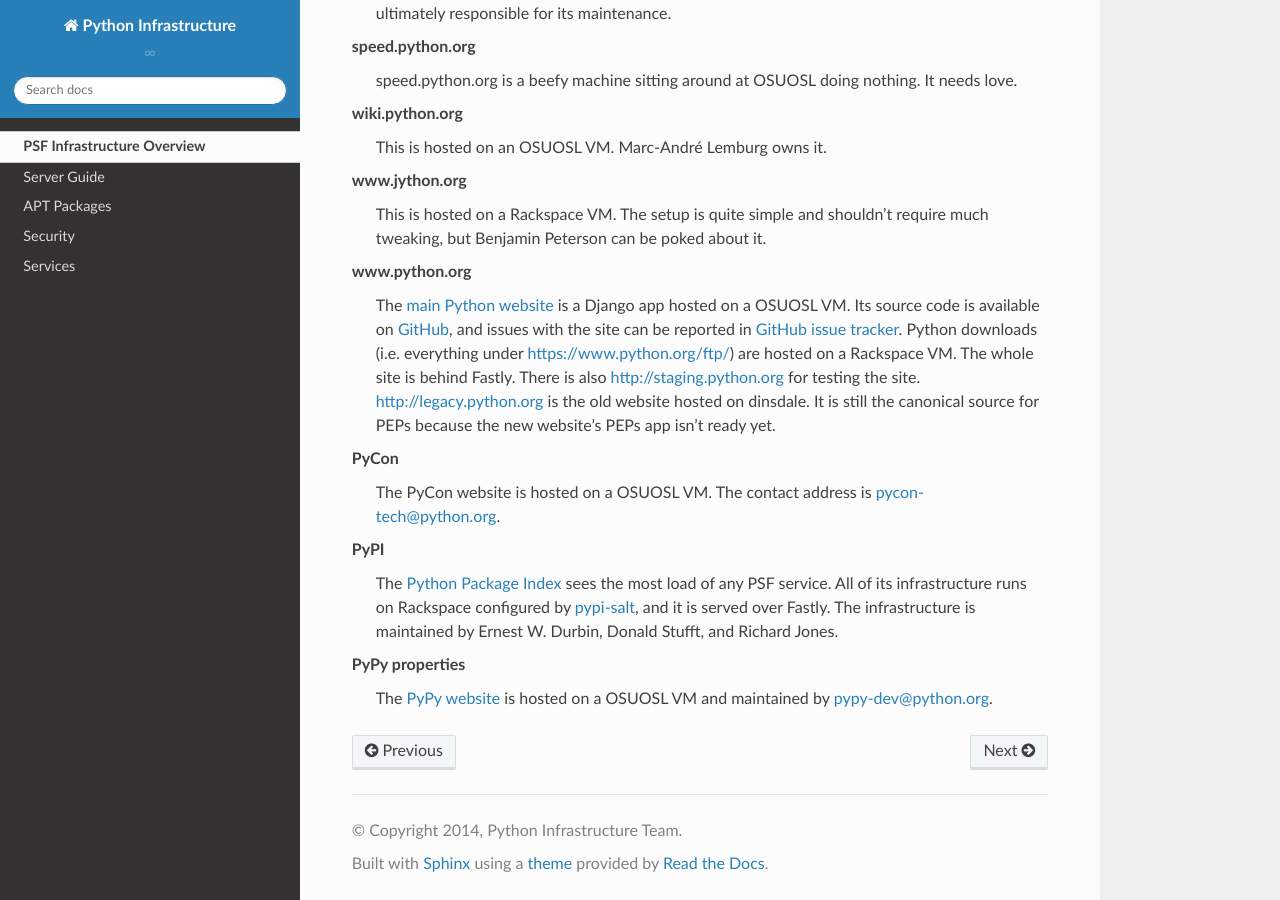
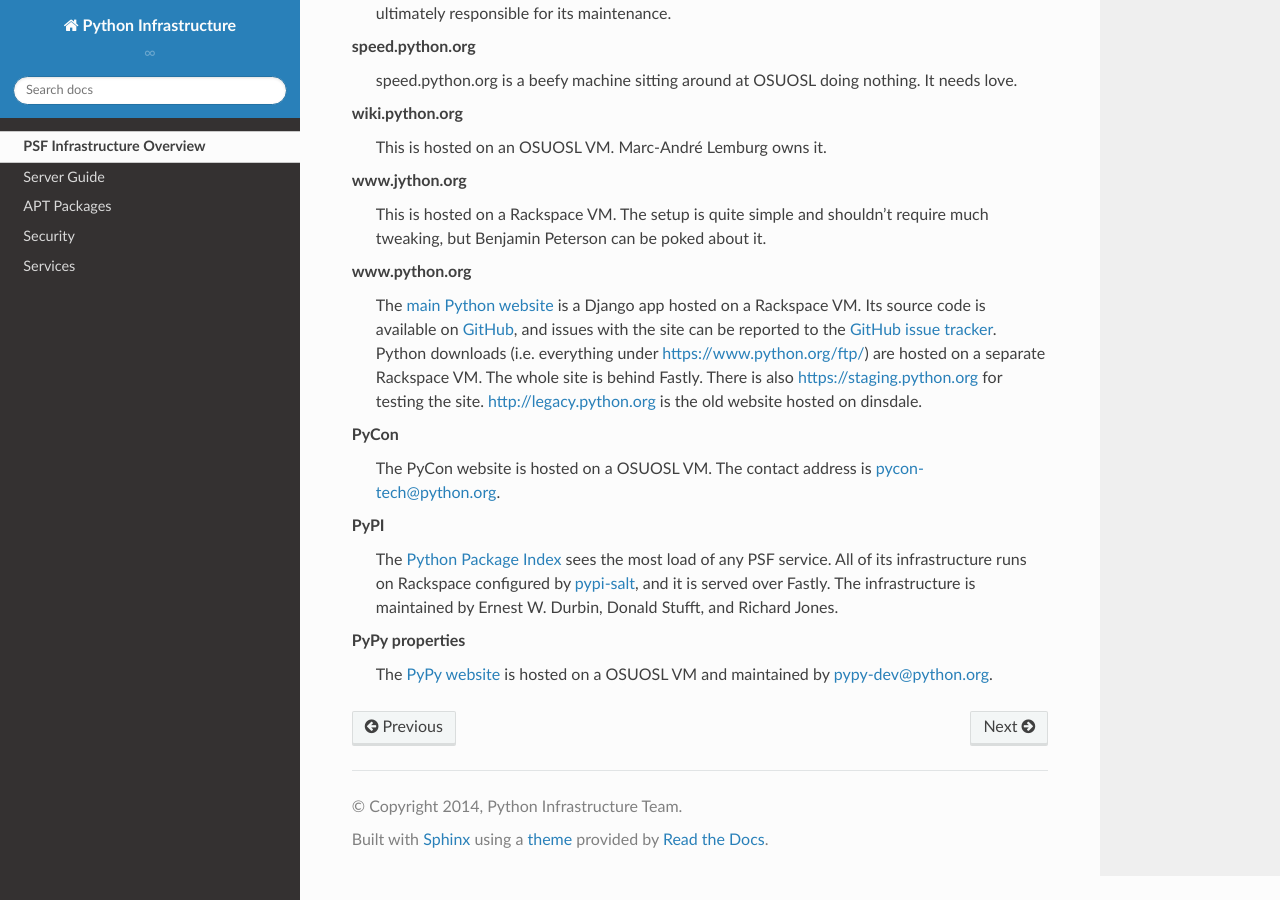
Before and after one commit to python/psf-salt, a Sphinx documentation site: the page built from docs/overview.rst, in a window 1280 px wide and 900 px high, scrolled down 2313 px. Built offline with Sphinx 7.4.7 and the Read the Docs theme 2.0.0, drawn with Linux system fonts in a browser that asks for light colours.

Commit message:
update due to changes in pydotorg hosting arrangements

```diff
--- a/docs/overview.rst
+++ b/docs/overview.rst
@@ -128,15 +128,14 @@
 
 www.python.org
    The `main Python website <https://www.python.org>`_ is a Django app hosted on
-   a OSUOSL VM. Its source code is available on `GitHub
+   a Rackspace VM. Its source code is available on `GitHub
    <https://github.com/python/pythondotorg>`_, and issues with the site can be
-   reported in `GitHub issue tracker
+   reported to the `GitHub issue tracker
    <https://github.com/python/pythondotorg/issues>`_. Python downloads
-   (i.e. everything under https://www.python.org/ftp/) are hosted on a
+   (i.e. everything under https://www.python.org/ftp/) are hosted on a separate
    Rackspace VM. The whole site is behind Fastly. There is also
-   http://staging.python.org for testing the site. http://legacy.python.org is
-   the old website hosted on dinsdale. It is still the canonical source for PEPs
-   because the new website's PEPs app isn't ready yet.
+   https://staging.python.org for testing the site. http://legacy.python.org is
+   the old website hosted on dinsdale.
 
 PyCon
    The PyCon website is hosted on a OSUOSL VM. The contact address is
```
